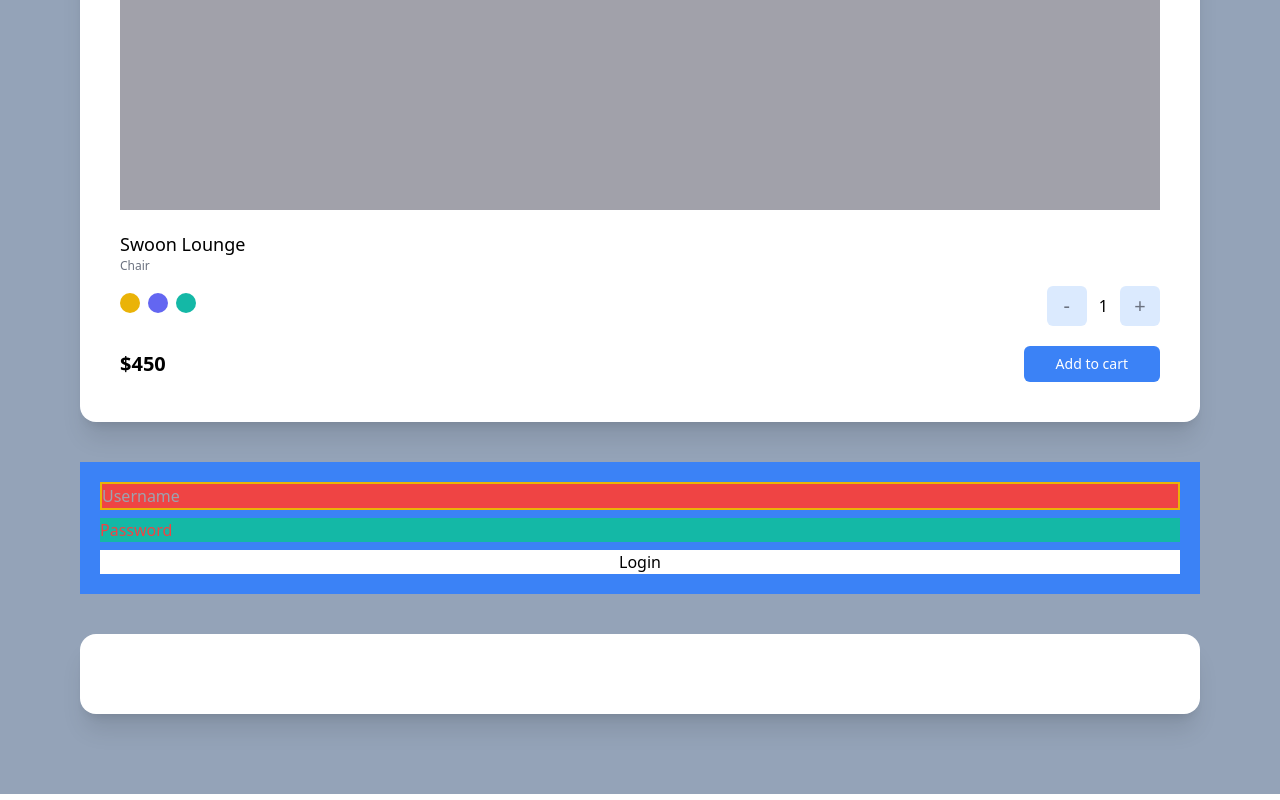
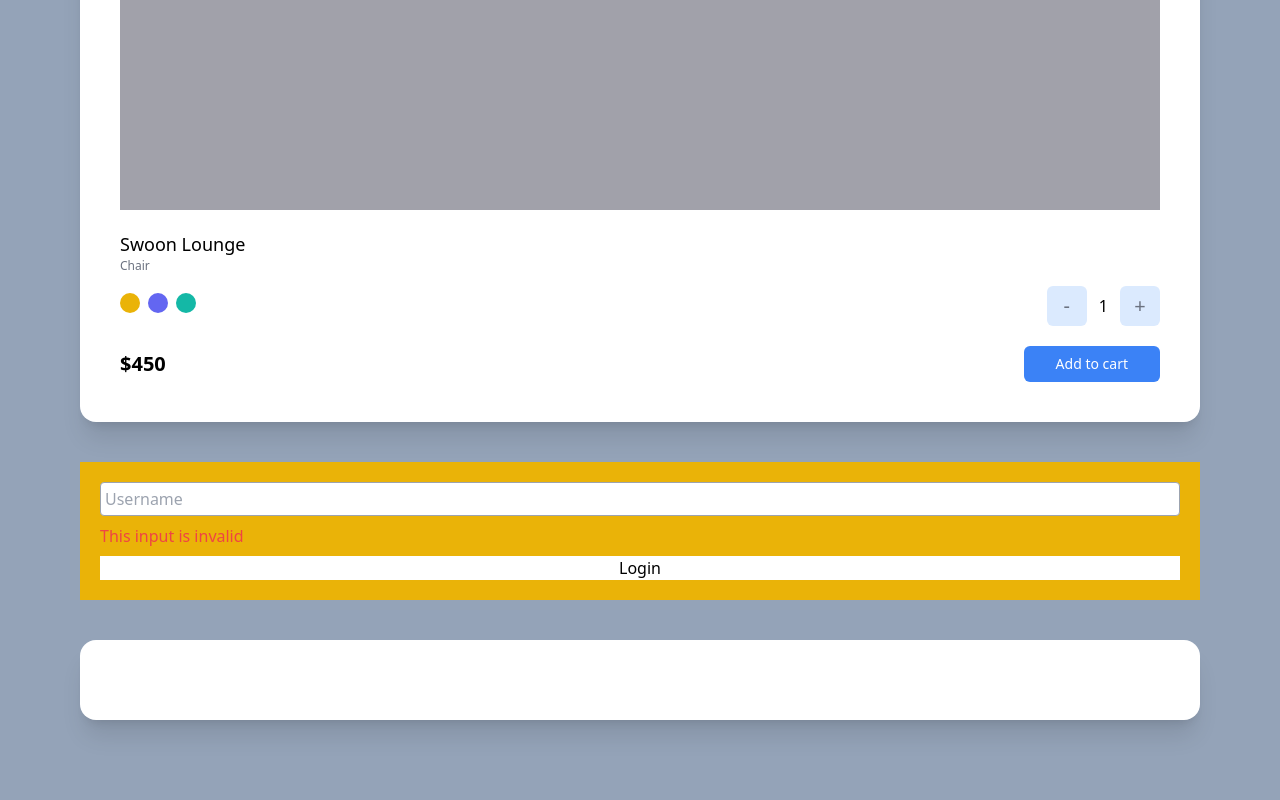
Before and after one commit to yhsol/spinach, a Next.js app: page / in a window 1280 px wide. Shown: the part 1096-1896 px from the top of the page. Built offline with nearby package versions, Linux system fonts and the light colour scheme.

Commit message:
feat: peer modifier

```diff
--- a/pages/index.tsx
+++ b/pages/index.tsx
@@ -138,25 +138,20 @@ function ThirdPost() {
 
 function Form() {
   return (
-    <form
-      action=""
-      className="flex flex-col space-y-2 bg-blue-500 p-5 focus-within:bg-blue-100"
-    >
+    <form action="" className="flex flex-col space-y-2 p-5 bg-yellow-500">
       <input
         type="text"
         required
         placeholder="Username"
-        className="required:border-2 border-yellow-500
-        invalid:bg-red-500 valid:border-none
-        disabled:opacity-0
+        className="peer border p-1 border-gray-400 rounded
         "
       />
-      <input
-        type="password"
-        required
-        placeholder="Password"
-        className="placeholder-shown:bg-teal-500 placeholder:text-red-500"
-      />
+      <span className="hidden peer-invalid:block peer-invalid:text-red-500">
+        This input is invalid
+      </span>
+      <span className="hidden peer-valid:block peer-valid:text-teal-500">
+        Awesome Username
+      </span>
       <button type="submit" value="Login" className="bg-white">
         Login
       </button>
```
